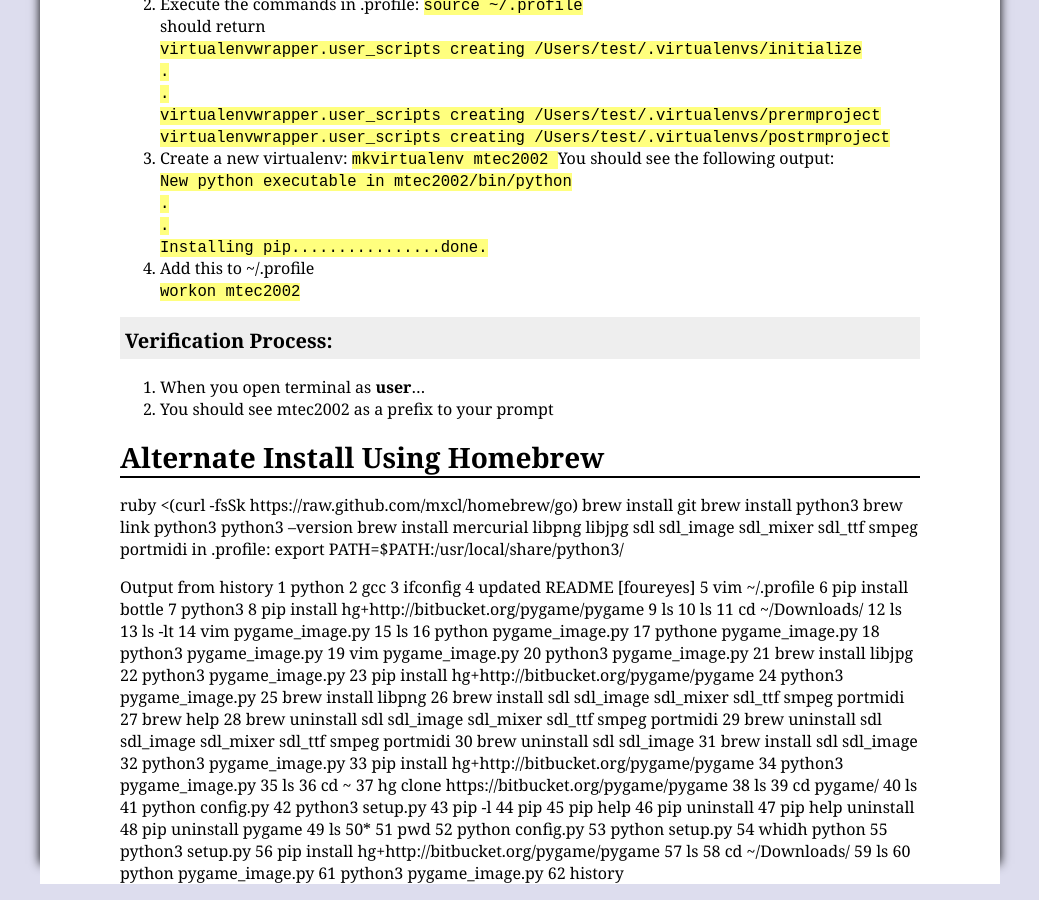
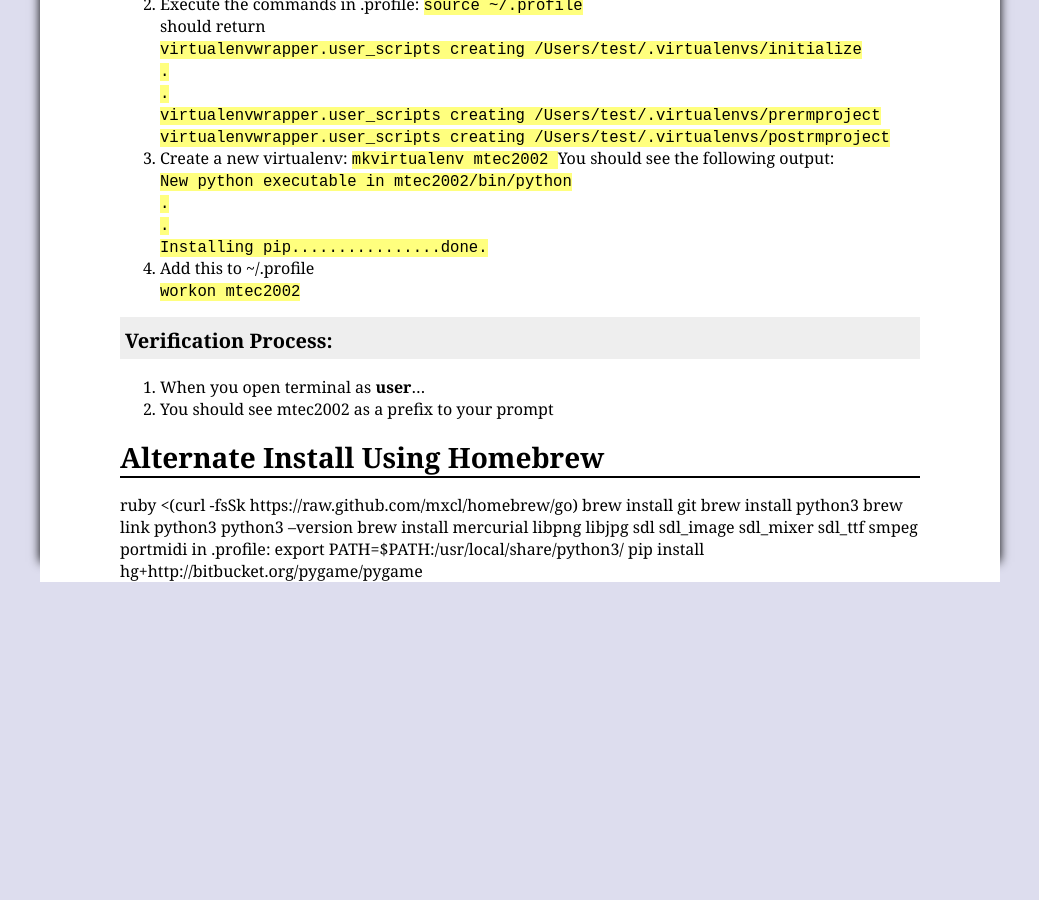
Before and after one commit to foureyes/jvers, a Jekyll site: the page built from tutorials/_posts/2012-08-04-python-3-install-on-osx.markdown, in a window 1280 px wide and 900 px high, scrolled down 4184 px. Shown: the whole window, without its empty margins (120-1159 px from the left). Built offline with Jekyll 4.4.1, drawn with Linux system fonts in a browser that asks for light colours; some web fonts are replaced; after the commit the page ends 4782 px from its top, so only the background shows below that.

Commit message:
cleaned up homebrew style alternative install

```diff
--- a/tutorials/_posts/2012-08-04-python-3-install-on-osx.markdown
+++ b/tutorials/_posts/2012-08-04-python-3-install-on-osx.markdown
@@ -185,67 +185,4 @@ brew link python3
 python3 --version
 brew install mercurial libpng libjpg sdl sdl_image sdl_mixer sdl_ttf smpeg portmidi
 in .profile: export PATH=$PATH:/usr/local/share/python3/
-
-Output from history
-  1  python
-    2  gcc
-    3  ifconfig
-    4  updated README [foureyes]
-    5  vim ~/.profile
-    6  pip install bottle
-    7  python3
-    8  pip install hg+http://bitbucket.org/pygame/pygame
-    9  ls
-   10  ls
-   11  cd ~/Downloads/
-   12  ls
-   13  ls -lt
-   14  vim pygame_image.py
-   15  ls
-   16  python pygame_image.py
-   17  pythone pygame_image.py
-   18  python3 pygame_image.py
-   19  vim pygame_image.py
-   20  python3 pygame_image.py
-   21  brew install libjpg
-   22  python3 pygame_image.py
-   23  pip install hg+http://bitbucket.org/pygame/pygame
-   24  python3 pygame_image.py
-   25  brew install libpng
-   26  brew install sdl sdl_image sdl_mixer sdl_ttf smpeg portmidi
-   27  brew help
-   28  brew uninstall sdl sdl_image sdl_mixer sdl_ttf smpeg portmidi
-   29  brew uninstall sdl sdl_image sdl_mixer sdl_ttf smpeg portmidi
-   30  brew uninstall sdl sdl_image
-   31  brew install sdl sdl_image
-   32  python3 pygame_image.py
-   33  pip install hg+http://bitbucket.org/pygame/pygame
-   34  python3 pygame_image.py
-   35  ls
-   36  cd ~
-   37  hg clone https://bitbucket.org/pygame/pygame
-   38  ls
-   39  cd pygame/
-   40  ls
-   41  python config.py
-   42  python3 setup.py
-   43  pip -l
-   44  pip
-   45  pip help
-   46  pip uninstall
-   47  pip help uninstall
-   48  pip uninstall pygame
-   49  ls
-   50*
-   51  pwd
-   52  python config.py
-   53  python setup.py
-   54  whidh python
-   55  python3 setup.py
-   56  pip install hg+http://bitbucket.org/pygame/pygame
-   57  ls
-   58  cd ~/Downloads/
-   59  ls
-   60  python pygame_image.py
-   61  python3 pygame_image.py
-   62  history
+pip install hg+http://bitbucket.org/pygame/pygame
```
